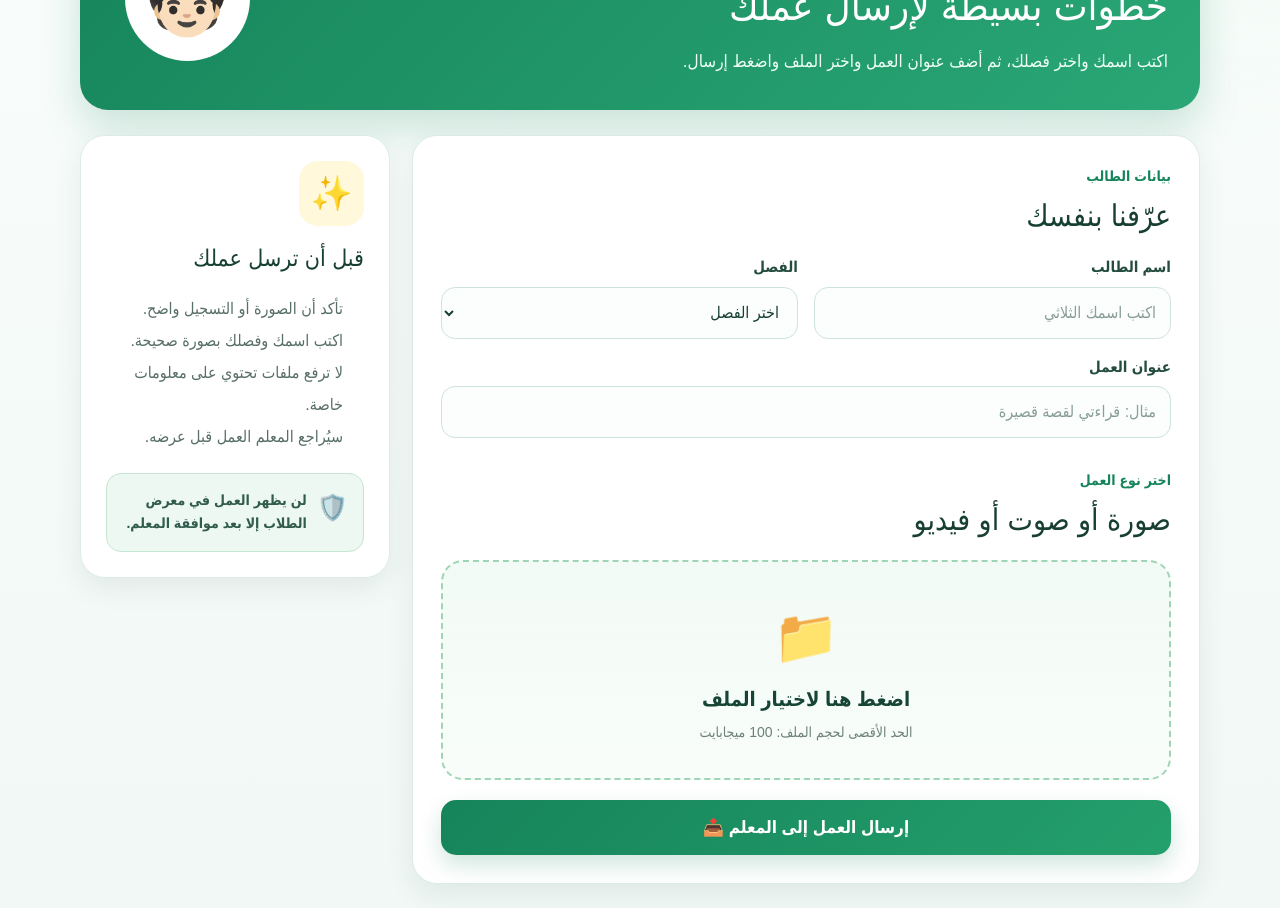
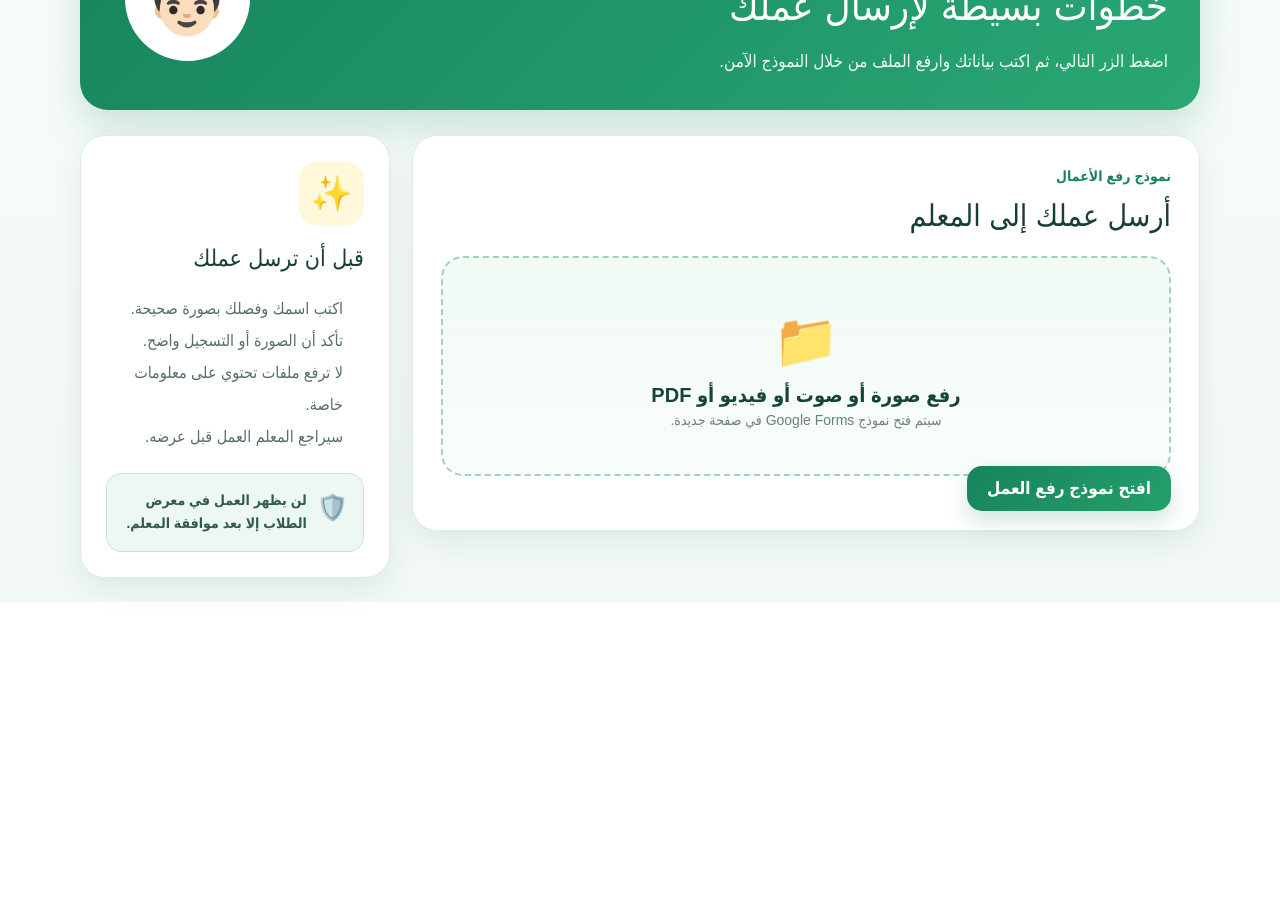
Before and after one commit to a31164949-blip/lughati-academy, a Next.js app in the folder lughati-next/: page /upload in a window 1280 px wide. Shown: the part 400-1308 px from the top of the page. After the commit the page ends 1002 px from the top, so only its background shows below. Built offline with nearby package versions, Linux system fonts and the light colour scheme.

Commit message:
connect student upload page to Google Forms

```diff
--- a/lughati-next/app/upload/page.tsx
+++ b/lughati-next/app/upload/page.tsx
@@ -1,151 +1,13 @@
-"use client";
-
 import Link from "next/link";
-import { ChangeEvent, FormEvent, useMemo, useState } from "react";
-import { addDoc, collection, serverTimestamp } from "firebase/firestore";
-import {
-  getDownloadURL,
-  ref,
-  uploadBytesResumable,
-} from "firebase/storage";
-import { db, storage } from "../../firebase";
-
-const MAX_FILE_SIZE = 100 * 1024 * 1024;
 
 export default function UploadPage() {
-  const [studentName, setStudentName] = useState("");
-  const [classroom, setClassroom] = useState("");
-  const [workTitle, setWorkTitle] = useState("");
-  const [file, setFile] = useState<File | null>(null);
-  const [progress, setProgress] = useState(0);
-  const [isUploading, setIsUploading] = useState(false);
-  const [message, setMessage] = useState("");
-  const [isSuccess, setIsSuccess] = useState(false);
-
-  const previewUrl = useMemo(() => {
-    if (!file || !file.type.startsWith("image/")) return "";
-    return URL.createObjectURL(file);
-  }, [file]);
-
-  const fileTypeLabel = file?.type.startsWith("image/")
-    ? "صورة"
-    : file?.type.startsWith("audio/")
-      ? "تسجيل صوتي"
-      : file?.type.startsWith("video/")
-        ? "فيديو"
-        : "ملف";
-
-  const handleFileChange = (event: ChangeEvent<HTMLInputElement>) => {
-    const selectedFile = event.target.files?.[0] ?? null;
-
-    setMessage("");
-    setIsSuccess(false);
-    setProgress(0);
-
-    if (!selectedFile) {
-      setFile(null);
-      return;
-    }
-
-    const isAllowed =
-      selectedFile.type.startsWith("image/") ||
-      selectedFile.type.startsWith("audio/") ||
-      selectedFile.type.startsWith("video/");
-
-    if (!isAllowed) {
-      setFile(null);
-      setMessage("اختر صورة أو تسجيلًا صوتيًا أو مقطع فيديو.");
-      return;
-    }
-
-    if (selectedFile.size > MAX_FILE_SIZE) {
-      setFile(null);
-      setMessage("حجم الملف كبير. الحد الأقصى المسموح به 100 ميجابايت.");
-      return;
-    }
-
-    setFile(selectedFile);
-  };
-
-  const resetForm = () => {
-    setStudentName("");
-    setClassroom("");
-    setWorkTitle("");
-    setFile(null);
-    setProgress(0);
-  };
-
-  const handleUpload = async (event: FormEvent<HTMLFormElement>) => {
-    event.preventDefault();
-
-    if (!studentName.trim() || !classroom || !workTitle.trim() || !file) {
-      setIsSuccess(false);
-      setMessage("أكمل جميع البيانات واختر ملفًا قبل الإرسال.");
-      return;
-    }
-
-    setIsUploading(true);
-    setIsSuccess(false);
-    setMessage("");
-    setProgress(0);
-
-    try {
-      const safeFileName = file.name.replace(/[^\w.\-\u0600-\u06FF]/g, "_");
-      const filePath = `student-uploads/${Date.now()}-${safeFileName}`;
-      const storageReference = ref(storage, filePath);
-      const uploadTask = uploadBytesResumable(storageReference, file);
-
-      uploadTask.on(
-        "state_changed",
-        (snapshot) => {
-          const uploadProgress =
-            (snapshot.bytesTransferred / snapshot.totalBytes) * 100;
-
-          setProgress(Math.round(uploadProgress));
-        },
-        (error) => {
-          console.error(error);
-          setIsUploading(false);
-          setIsSuccess(false);
-          setMessage(
-            "تعذر رفع الملف. تأكد من تفعيل Firebase Storage وصلاحيات الرفع.",
-          );
-        },
-        async () => {
-          const downloadUrl = await getDownloadURL(uploadTask.snapshot.ref);
-
-          await addDoc(collection(db, "studentSubmissions"), {
-            studentName: studentName.trim(),
-            classroom,
-            workTitle: workTitle.trim(),
-            fileName: file.name,
-            fileType: file.type,
-            fileSize: file.size,
-            fileUrl: downloadUrl,
-            storagePath: filePath,
-            status: "pending",
-            createdAt: serverTimestamp(),
-          });
-
-          setIsUploading(false);
-          setIsSuccess(true);
-          setMessage("تم رفع عملك بنجاح، وسيشاهده المعلم بعد المراجعة ⭐");
-          resetForm();
-        },
-      );
-    } catch (error) {
-      console.error(error);
-      setIsUploading(false);
-      setIsSuccess(false);
-      setMessage("حدث خطأ أثناء الرفع. حاول مرة أخرى.");
-    }
-  };
+  const formUrl = "https://forms.gle/KtB82NMFYPbfz3Ua6";
 
   return (
     <main className="student-upload-page" dir="rtl">
-      <header className="upload-header">
+      <section className="upload-header">
         <Link href="/" className="upload-back-link">
-          → العودة إلى الرئيسية
+          العودة إلى الرئيسية ←
         </Link>
 
         <div className="upload-heading">
@@ -154,166 +16,67 @@ export default function UploadPage() {
           <div>
             <span>شارك إنجازك</span>
             <h1>رفع أعمال الطلاب</h1>
-            <p>ارفع صورة أو تسجيلًا صوتيًا أو مقطع فيديو ليشاهده معلمك.</p>
+            <p>
+              أرسل صورة أو تسجيلًا صوتيًا أو مقطع فيديو ليشاهده معلمك.
+            </p>
           </div>
         </div>
-      </header>
+      </section>
 
       <section className="upload-welcome">
         <div>
           <span className="upload-badge">أرنا إبداعك يا بطل ⭐</span>
           <h2>خطوات بسيطة لإرسال عملك</h2>
           <p>
-            اكتب اسمك واختر فصلك، ثم أضف عنوان العمل واختر الملف واضغط إرسال.
+            اضغط الزر التالي، ثم اكتب بياناتك وارفع الملف من خلال النموذج
+            الآمن.
           </p>
         </div>
 
-        <div className="upload-mascot">🧒🏻</div>
+        <div className="upload-mascot">👦🏻</div>
       </section>
 
       <section className="upload-content">
-        <form className="upload-form" onSubmit={handleUpload}>
+        <div className="upload-form">
           <div className="upload-section-title">
-            <span>بيانات الطالب</span>
-            <h2>عرّفنا بنفسك</h2>
+            <span>نموذج رفع الأعمال</span>
+            <h2>أرسل عملك إلى المعلم</h2>
           </div>
 
-          <div className="upload-fields-grid">
-            <label>
-              <span>اسم الطالب</span>
-              <input
-                type="text"
-                value={studentName}
-                onChange={(event) => setStudentName(event.target.value)}
-                placeholder="اكتب اسمك الثلاثي"
-                disabled={isUploading}
-              />
-            </label>
-
-            <label>
-              <span>الفصل</span>
-              <select
-                value={classroom}
-                onChange={(event) => setClassroom(event.target.value)}
-                disabled={isUploading}
-              >
-                <option value="">اختر الفصل</option>
-                <option value="الثاني أ">الثاني أ</option>
-                <option value="الثاني ب">الثاني ب</option>
-              </select>
-            </label>
+          <div className="file-drop-area">
+            <div>
+              <div className="file-drop-icon">📁</div>
+              <strong>رفع صورة أو صوت أو فيديو أو PDF</strong>
+              <p>سيتم فتح نموذج Google Forms في صفحة جديدة.</p>
+            </div>
           </div>
 
-          <label className="upload-title-field">
-            <span>عنوان العمل</span>
-            <input
-              type="text"
-              value={workTitle}
-              onChange={(event) => setWorkTitle(event.target.value)}
-              placeholder="مثال: قراءتي لقصة قصيرة"
-              disabled={isUploading}
-            />
-          </label>
-
-          <div className="upload-section-title">
-            <span>اختر نوع العمل</span>
-            <h2>صورة أو صوت أو فيديو</h2>
-          </div>
-
-          <label className="file-drop-area">
-            <input
-              type="file"
-              accept="image/*,audio/*,video/*"
-              onChange={handleFileChange}
-              disabled={isUploading}
-            />
-
-            <div className="file-drop-icon">📁</div>
-            <strong>اضغط هنا لاختيار الملف</strong>
-            <p>الحد الأقصى لحجم الملف: 100 ميجابايت</p>
-          </label>
-
-          {file && (
-            <div className="selected-file-card">
-              {previewUrl ? (
-                <img src={previewUrl} alt="معاينة العمل" />
-              ) : (
-                <div className="selected-file-icon">
-                  {file.type.startsWith("audio/")
-                    ? "🎙️"
-                    : file.type.startsWith("video/")
-                      ? "🎬"
-                      : "📄"}
-                </div>
-              )}
-
-              <div>
-                <span>{fileTypeLabel}</span>
-                <strong>{file.name}</strong>
-                <small>
-                  {(file.size / 1024 / 1024).toFixed(2)} ميجابايت
-                </small>
-              </div>
-
-              {!isUploading && (
-                <button type="button" onClick={() => setFile(null)}>
-                  حذف
-                </button>
-              )}
-            </div>
-          )}
-
-          {isUploading && (
-            <div className="upload-progress-area">
-              <div className="upload-progress-heading">
-                <span>جاري رفع الملف…</span>
-                <strong>{progress}%</strong>
-              </div>
-
-              <div className="upload-progress-track">
-                <div
-                  className="upload-progress-value"
-                  style={{ width: `${progress}%` }}
-                />
-              </div>
-            </div>
-          )}
-
-          {message && (
-            <div
-              className={
-                isSuccess
-                  ? "upload-message upload-success"
-                  : "upload-message upload-error"
-              }
-            >
-              {isSuccess ? "✅" : "⚠️"} {message}
-            </div>
-          )}
-
-          <button
-            type="submit"
+          <a
+            href={formUrl}
+            target="_blank"
+            rel="noopener noreferrer"
             className="upload-submit-button"
-            disabled={isUploading}
           >
-            {isUploading ? "جاري الرفع…" : "إرسال العمل إلى المعلم 📤"}
-          </button>
-        </form>
+            افتح نموذج رفع العمل
+          </a>
+        </div>
 
         <aside className="upload-guidelines">
           <div className="guidelines-icon">✨</div>
           <h2>قبل أن ترسل عملك</h2>
 
           <ul>
+            <li>اكتب اسمك وفصلك بصورة صحيحة.</li>
             <li>تأكد أن الصورة أو التسجيل واضح.</li>
-            <li>اكتب اسمك وفصلك بصورة صحيحة.</li>
             <li>لا ترفع ملفات تحتوي على معلومات خاصة.</li>
-            <li>سيُراجع المعلم العمل قبل عرضه.</li>
+            <li>سيراجع المعلم العمل قبل عرضه.</li>
           </ul>
 
           <div className="review-note">
             <span>🛡️</span>
-            <p>لن يظهر العمل في معرض الطلاب إلا بعد موافقة المعلم.</p>
+            <p>
+              لن يظهر العمل في معرض الطلاب إلا بعد موافقة المعلم.
+            </p>
           </div>
         </aside>
       </section>
```
